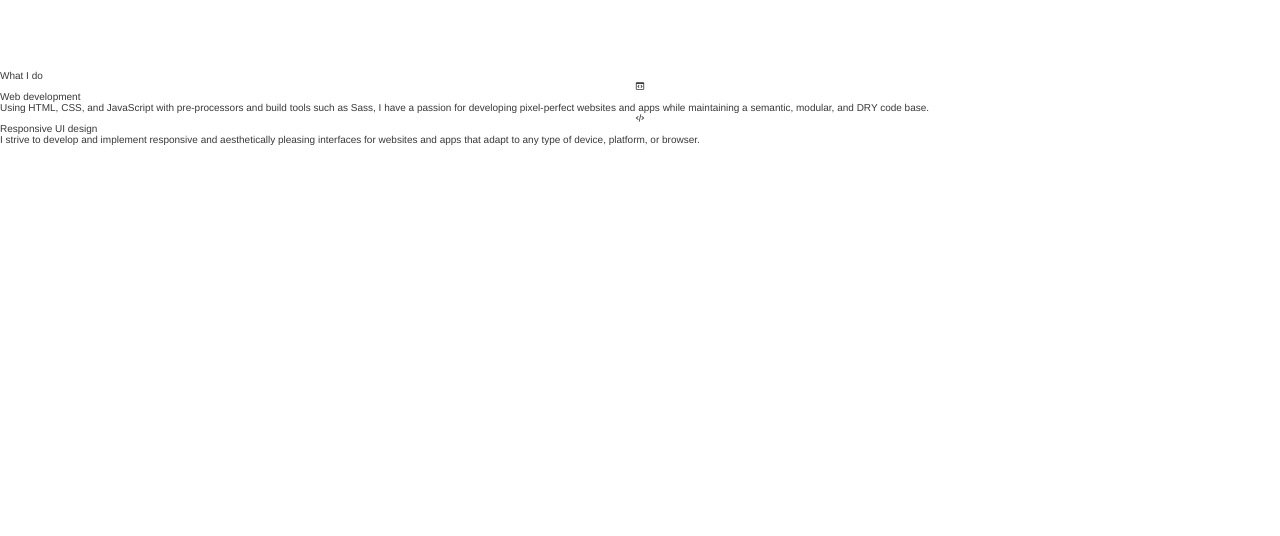
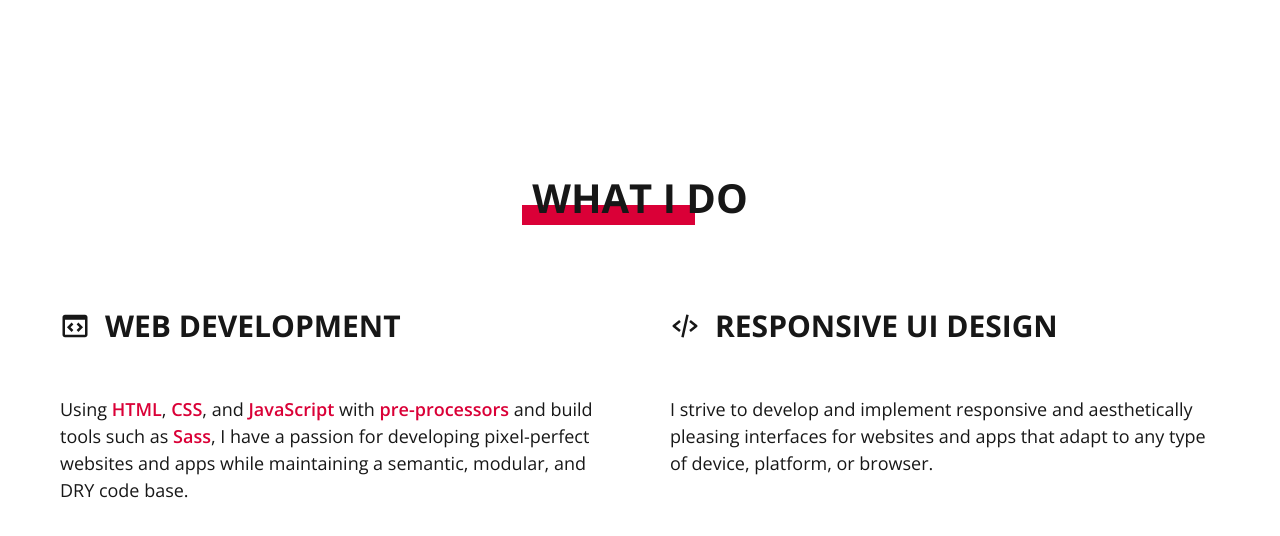
Before and after one commit to FLCHRIS/personal-portfolio, a React (Vite) app: page / in a window 1280 px wide. Shown: the part 1627-2163 px from the top of the page. Before the commit the page ends 1772 px from the top, so only its background shows below. Built offline with nearby package versions, Linux system fonts and the light colour scheme.

Commit message:
Se agregó el archivo skill, do y footer :cowboy_hat_face:

```diff
--- a/src/scss/components/_index.scss
+++ b/src/scss/components/_index.scss
@@ -4,3 +4,6 @@
 @import './main';
 @import './about';
 @import './skill';
+@import './do';
+
+@import './footer';
```
